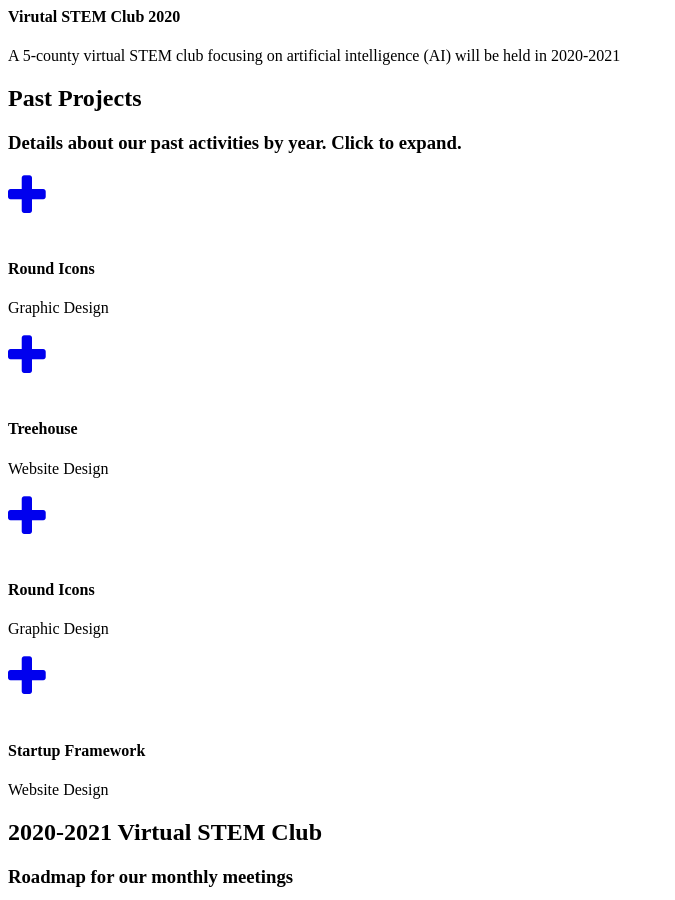
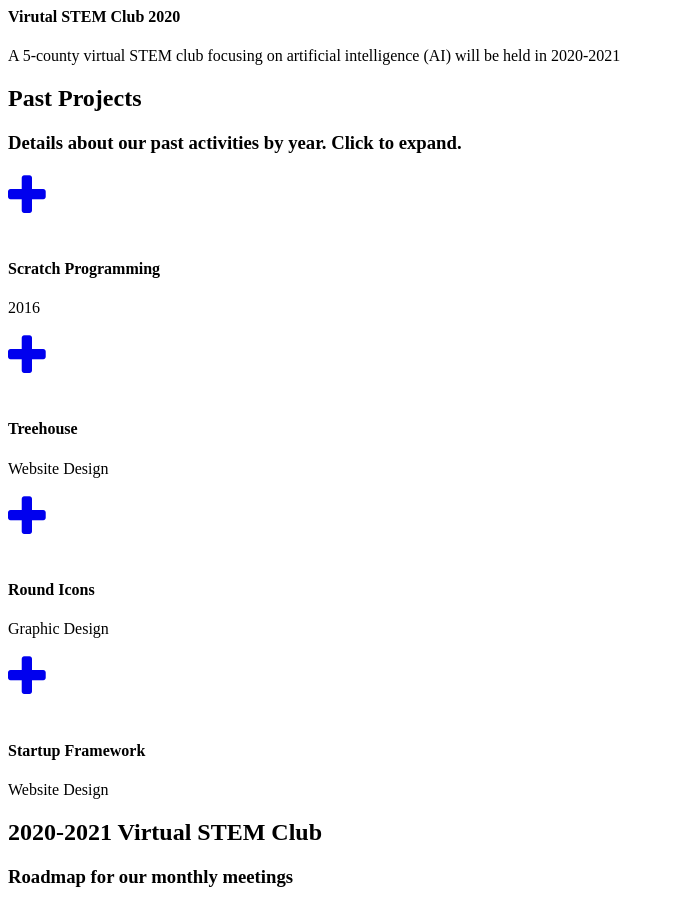
Before and after one commit to 4Hjccc/4Hjccc.github.io, a Jekyll site: the page built from _posts/2020-10-13-project-3.markdown, in a window 1280 px wide and 900 px high, scrolled down 899 px. Shown: the whole window, without its empty margins (0-675 px from the left). Built offline with Jekyll 4.4.1, drawn with Linux system fonts in a browser that asks for light colours; some web fonts are replaced.

Commit message:
Update 2020-10-13-project-3.markdown

```diff
--- a/_posts/2020-10-13-project-3.markdown
+++ b/_posts/2020-10-13-project-3.markdown
@@ -1,9 +1,9 @@
 ---
-title: Round Icons
-subtitle: Graphic Design
+title: Scratch Programming
+subtitle: 2016
 layout: default
 modal-id: 6
-date: 2014-07-15
+date: 2020-10-13
 img: roundicons.png
 thumbnail: roundicons-thumbnail.png
 alt: image-alt
```
